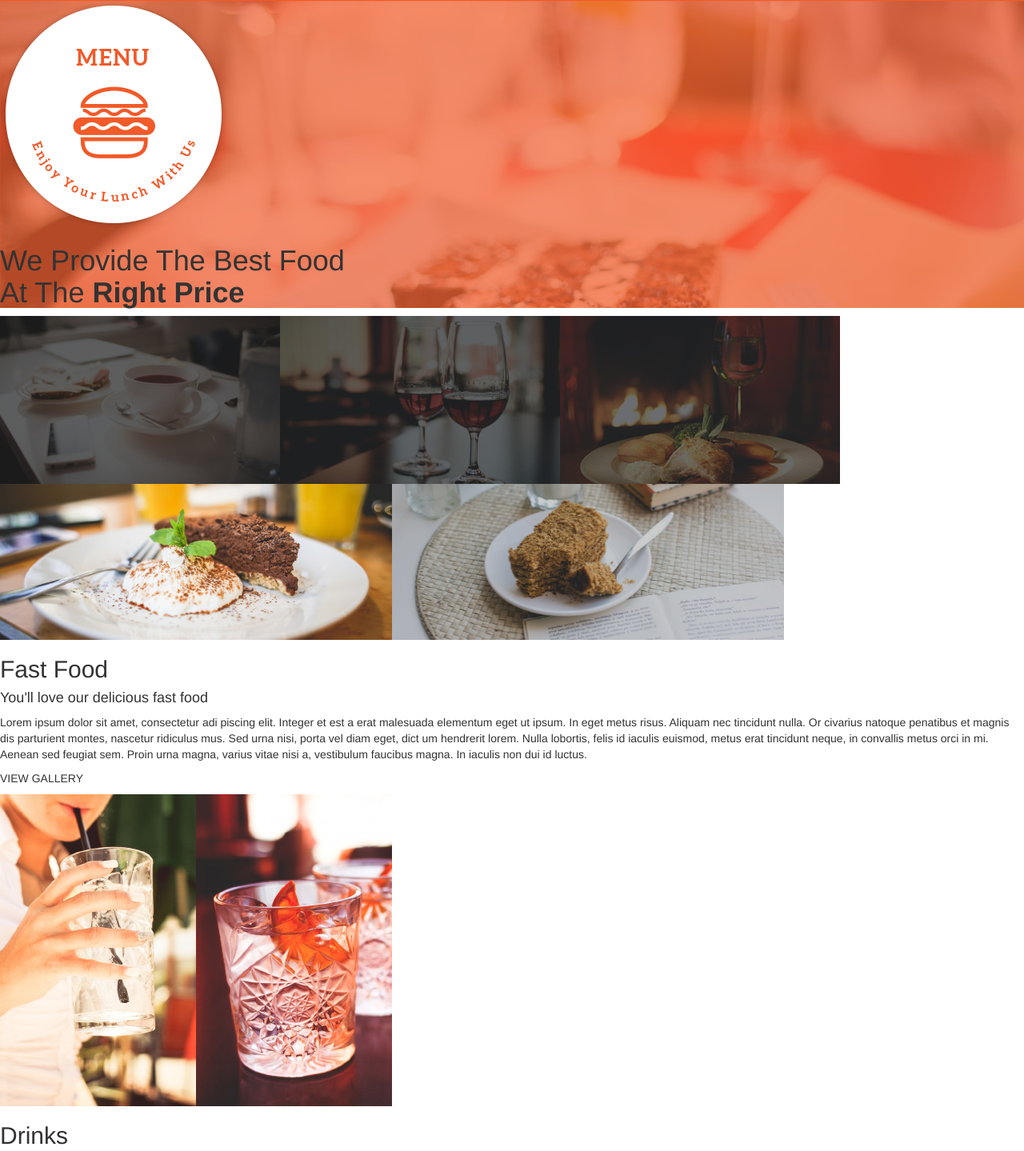
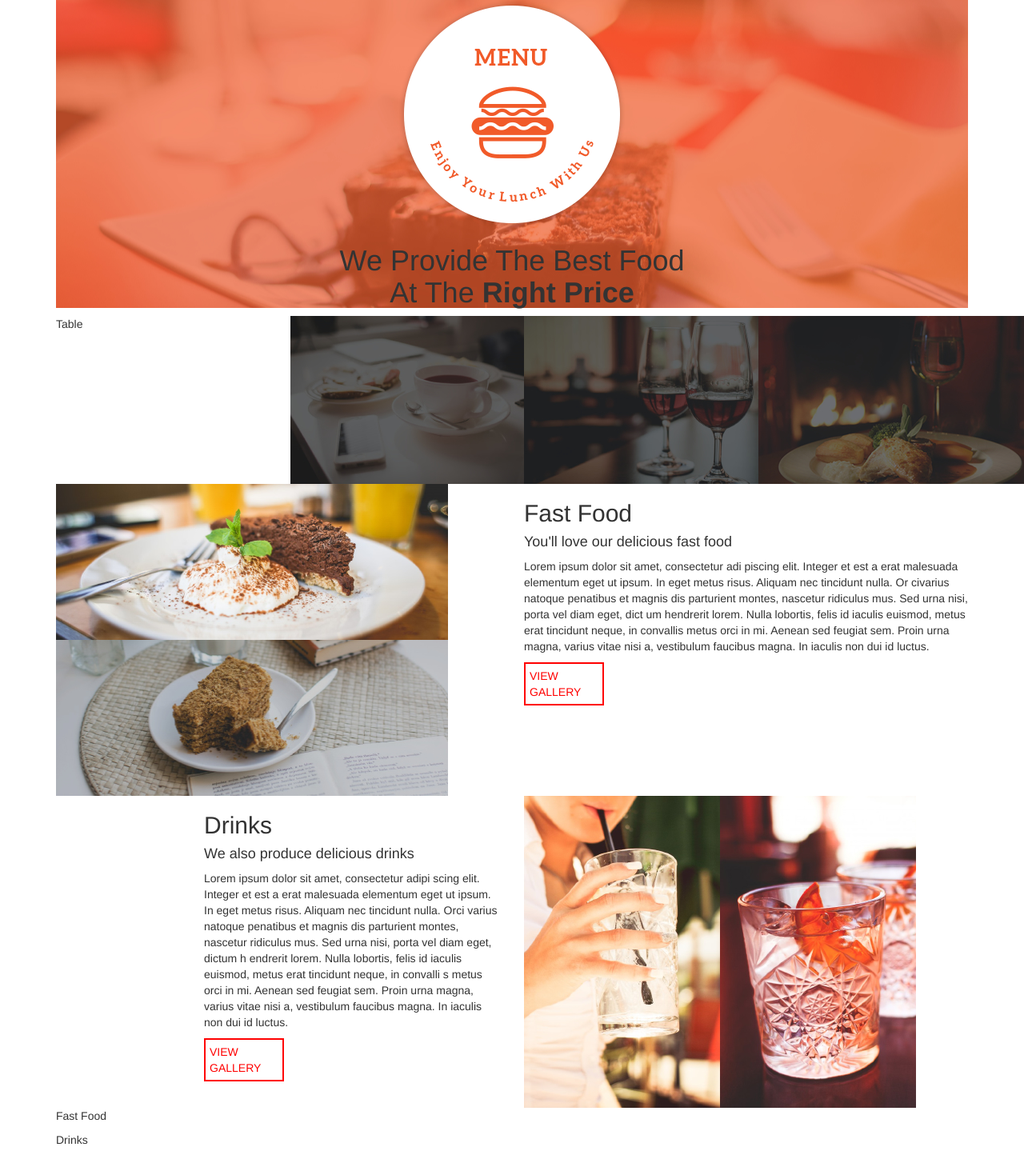
Before and after one commit to Viv-Iam/Anitas-kitchen, a plain HTML site: page index.html in a window 1280 px wide. Shown: the top 1439 px of the page at 80% size. Drawn offline with Linux system fonts and the light colour scheme.

Commit message:
set different sections in containers and added view box

```diff
--- a/css/styles.css
+++ b/css/styles.css
@@ -35,6 +35,28 @@
 #bg1 {
   background-image: url("../ip2/assets/backgrounds/foodsBg.jpg");
 }*/
-.bg1 {
+/*Set margin and padding at 0 so that i can work on clean slate*/
+* {
+  margin: 0;
+  padding: 0;
+}
+.sec1 {
+text-align: center;/*why did text move with logo*/
 background-image: url("../ip2/assets/backgrounds/landing.jpg");
+background-position: center;
+
 }
+#pic1 {
+
+}
+.border {
+  border: 2px;
+  border-style: solid;
+  border-color: red;
+  color: red;
+  padding: 5px;
+  width: 100px;
+}
+#txt2 {
+padding-left: 200px;
+}
--- a/index.html
+++ b/index.html
@@ -96,27 +96,60 @@
 <script src="js/scripts.js"></script>
 </head>
 <body>
-<div class="bg1">
-<img src="ip2/assets/logoBig.png" />
+  <div class="container">
+<div class="sec1">
+  <img src="ip2/assets/logoBig.png" />
 <h1>We Provide The Best Food<br> At The <strong>Right Price</strong></h1>
 </div>
-<img src="ip2/assets/foodtop/breakfast.jpg" /><img src="ip2/assets/foodtop/lunch.jpg" /><img src="ip2/assets/foodtop/dinner.jpg" />
-<img src="ip2/assets/fastFood1.jpg" /><img src="ip2/assets/fastFood2.jpg" />
+</div>
+<div class="container">
+<div class="sec2">
+<div class="row">
+<div class="col-sm-3">Table</div>
+<div class="col-sm-3"><img src="ip2/assets/foodtop/breakfast.jpg" /></div>
+<div class="col-sm-3"><img src="ip2/assets/foodtop/lunch.jpg" /></div>
+<div class="col-sm-3"><img src="ip2/assets/foodtop/dinner.jpg" /></div>
+</div>
+</div>
+</div>
+<div class="container">
+<div class="row">
+  <div class= "col-sm-6" id="pic1">
+<img src="ip2/assets/fastFood1.jpg" />
+<img src="ip2/assets/fastFood2.jpg" />
+</div>
+<div class="col-sm-6" id="txt1">
 <h2>Fast Food</h2><h4>You'll love our delicious fast food</h4><p>Lorem ipsum dolor sit amet, consectetur adi
   piscing elit. Integer et est a erat malesuada elementum eget ut ipsum. In eget metus risus. Aliquam nec tincidunt nulla. Or
   civarius natoque penatibus et magnis dis parturient montes, nascetur ridiculus mus. Sed urna nisi, porta vel diam eget, dict
   um hendrerit lorem. Nulla lobortis, felis id iaculis euismod, metus erat
    tincidunt neque, in convallis metus orci in mi. Aenean sed feugiat sem. Proin urna magna, varius vitae nisi a, vestibulum faucibus magna. In iaculis non dui id luctus.</p>
-   <p>VIEW GALLERY</P>
-     <img src="ip2/assets/drink1.jpg" /><img src="ip2/assets/drink2.jpg" />
-<h2>Drinks</h2><h4>We also produce delicious drinks</h4><p>Lorem ipsum dolor sit amet, consectetur adipi
+   <p class="border">VIEW GALLERY</P>
+   </div>
+     </div>
+   </div>
+   <div class="container">
+<div class="row">
+<div class= "col-sm-6" id="txt2"><h2>Drinks</h2><h4>We also produce delicious drinks</h4><p>Lorem ipsum dolor sit amet, consectetur adipi
   scing elit. Integer et est a erat malesuada elementum eget ut ipsum. In eget metus risus. Aliquam nec tincidunt nulla.
   Orci varius natoque penatibus et magnis dis parturient montes, nascetur ridiculus mus. Sed urna nisi, porta vel diam eget, dictum h
   endrerit lorem. Nulla lobortis, felis id iaculis euismod, metus erat tincidunt neque, in convalli
   s metus orci in mi. Aenean sed feugiat sem. Proin urna magna, varius vitae nisi a, vestibulum faucibus magna. In iaculis non dui id luctus.</p>
-  <p>VIEW GALLERY</P>
+  <p class="border">VIEW GALLERY</P></div>
+    <div class= "col-sm-6"><img src="ip2/assets/drink1.jpg" /><img src="ip2/assets/drink2.jpg" /></div>
+</div>
+</div>
+<div class="container">
+  <div class="sec4">
   <p>Fast Food</p><p>Drinks</p><p>Chicken</p><p><p>Rice</p>
-  <img src="ip2/assets/fastfood/chickenBurger.jpg" /><p>Chicken Burger</p><img src="ip2/assets/fastfood/beefBurger.jpg" /><p>Beef Burger<p><img src="ip2/assets/fastfood/chickenPizza.jpg" /><p>Chicken Pizza</p>
+  <div class="row">
+  <div class="col-sm-4"><img src="ip2/assets/fastfood/chickenBurger.jpg" /><p>Chicken Burger</p></div>
+  <div class="col-sm-4"><img src="ip2/assets/fastfood/beefBurger.jpg" /><p>Beef Burger<p></div>
+    <div class="col-sm-4"><img src="ip2/assets/fastfood/chickenPizza.jpg" /><p>Chicken Pizza</p></div>
+</div>
+</div>
+</div>
+  <div class="container">
   <h4>Our Happy Customers</h4><p>George Richard</p><p>Great food! Menu is awesome, there foods are not only great but also in the right price.
     I'll highly recommend them :)<br><img src="ip2/assets/customers/p1.png" /><img src="ip2/assets/customers/p2.png" /><img src="ip2/assets/customers/p3.png" />
     <h4>About Menu</h4><p>We are menu a little team of 7 members.</p><p>Lorem ipsum dolor sit amet, consectetur adi
@@ -124,8 +157,11 @@
       civarius natoque penatibus et magnis dis parturient montes, nascetur ridiculus mus. Sed urna nisi, porta vel diam eget, dict
       um hendrerit lorem. Nulla lobortis, felis id iaculis euismod, metus erat
        tincidunt neque, in convallis metus orci in mi.</p>
-       <h4>Get our daily food items delivered to your email</h4><p>Your email</p><p>Subscribe</p>
+     </div>
+     <div class="container">
+       <h4>Get our daily food items delivered to your email</h4><p>Your email</p><p>Subscribe</p></div>
+       <div class="container">
        <img src="ip2/assets/footerlogos/logo_white.png" /><h2>MENU</h2><p>Thats What We Are</p><br><img src="ip2/assets/footerlogos/facebook.png" /><img src="ip2/assets/footerlogos/twitter.png" /><img src="ip2/assets/footerlogos/pinterest.png" />
-       <p>2016 Menu Restaurant</p>
+       <p>2016 Menu Restaurant</p></div>
   </body>
 </html>
```
